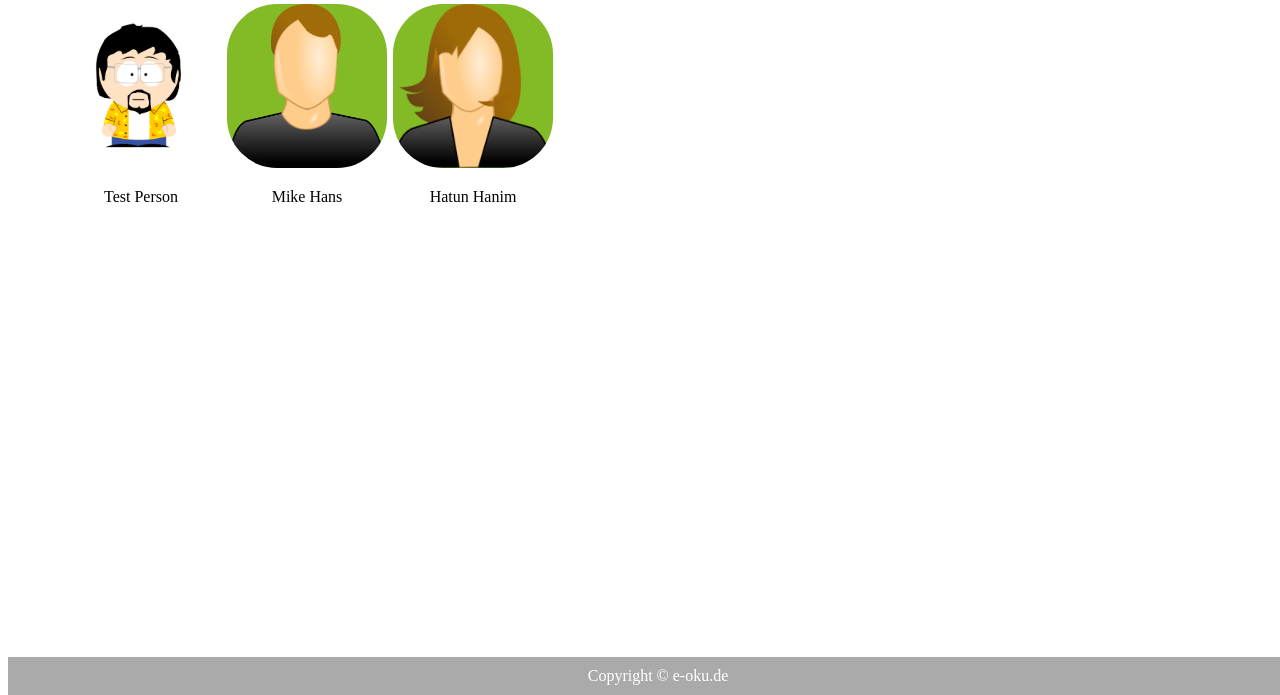
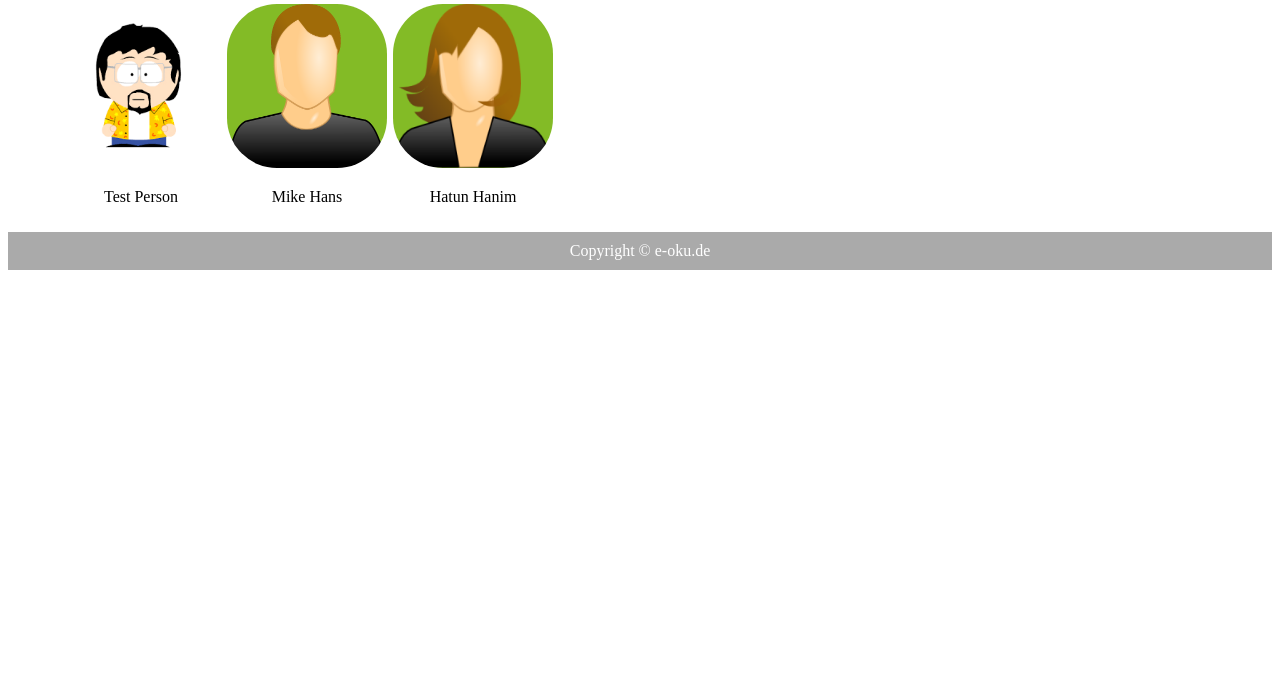
Before and after one commit to kdogan/flex_kitchen, a PHP site: page /index.php in a window 1280 px wide. Shown: the part 105-800 px from the top of the page. Run offline with PHP 8.4, Linux system fonts and the light colour scheme; data comes from the database, SQL or seed files in the repository; some libraries are stand-ins or nearby versions.

Commit message:
fix footer

```diff
--- a/style.css
+++ b/style.css
@@ -13,7 +13,7 @@
 }
 body{height: 100%;}
 header {background-color:#83bb26;color:white; width: 100%;max-height: 90px;}
-footer {background: #aaa;color:white;position: absolute;width: 100%;bottom: 0px;}
+footer {background: #aaa;color:white;position: relative;width: 100%;bottom: 0px;}
 
 .user_div .article_div{
   float: left;
```
